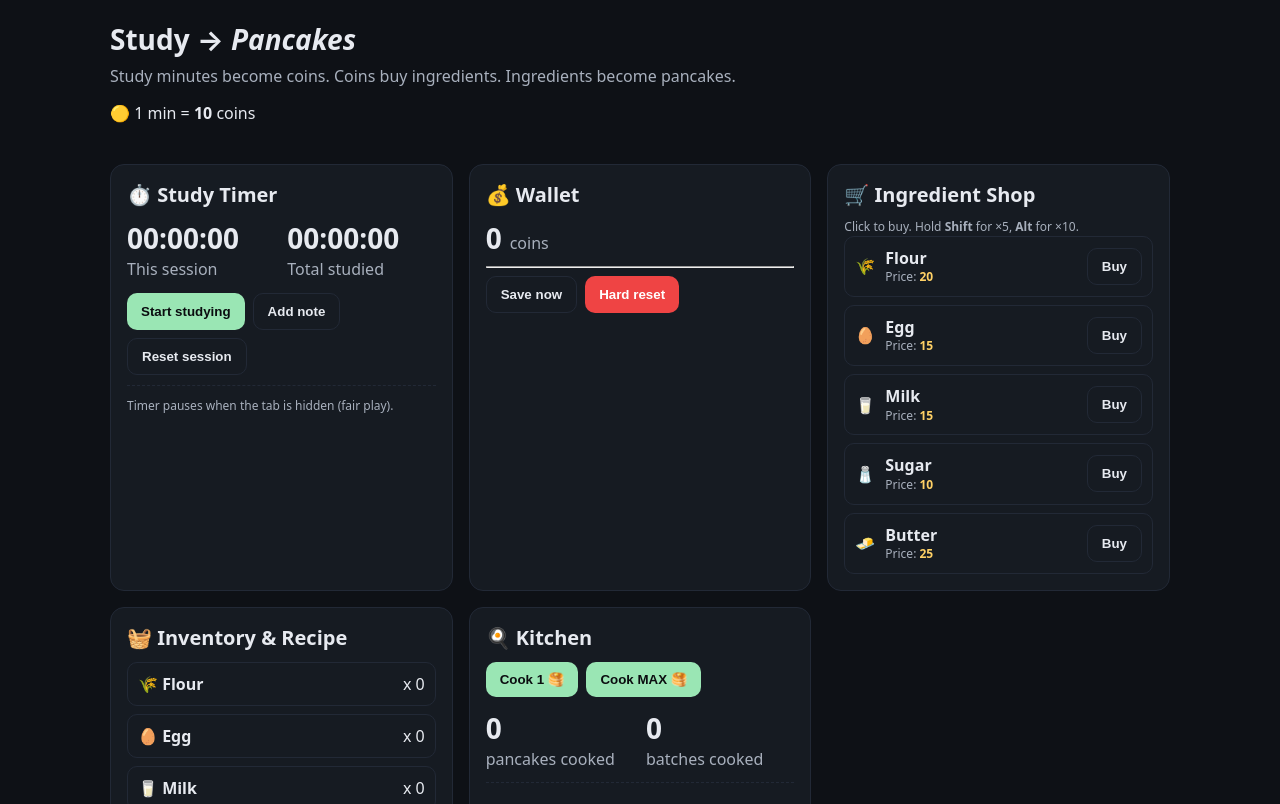
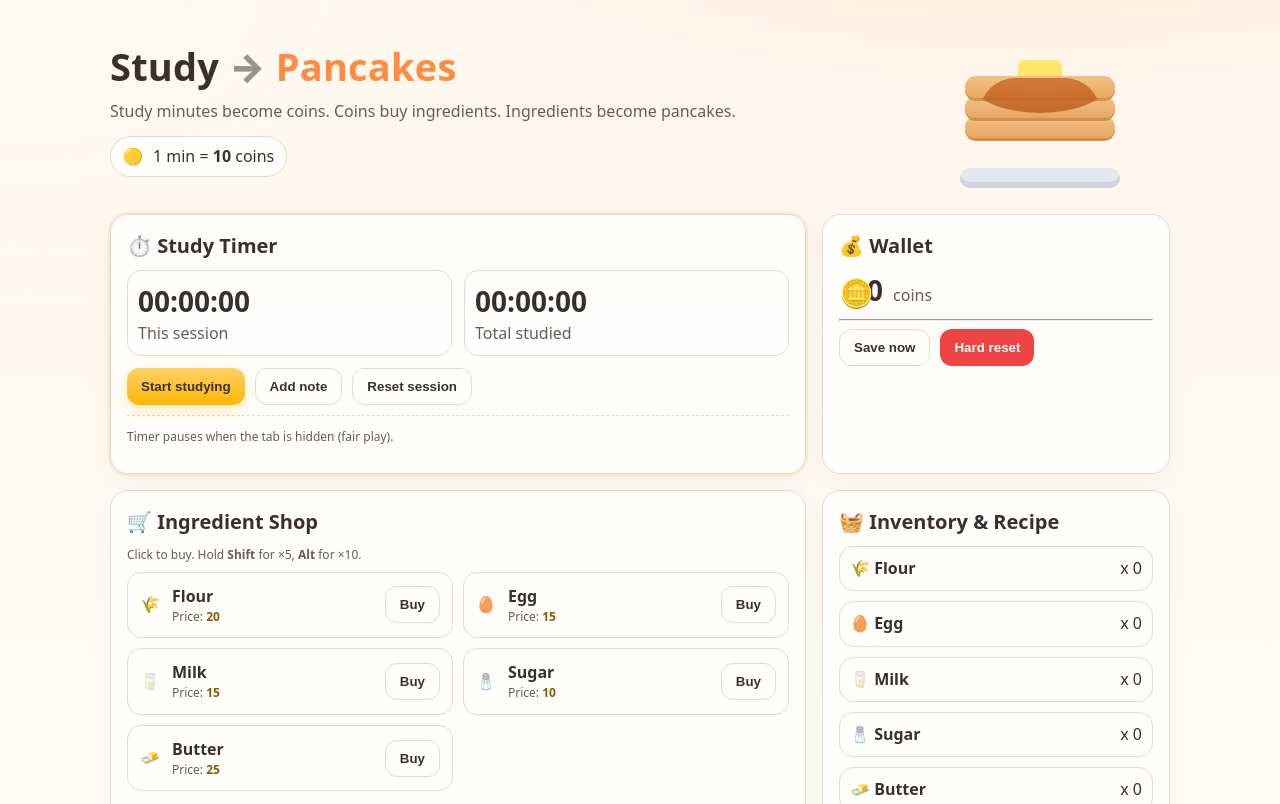
Before and after one commit to curacao1111/study, a plain HTML site: page index.html in a window 1280 px wide. Shown: the top 804 px of the page. Drawn offline with Linux system fonts and the light colour scheme.

Commit message:
Update styles.css

```diff
--- a/styles.css
+++ b/styles.css
@@ -1,41 +1,99 @@
+/* --- Theme --- */
 :root{
-  --bg:#0e1116; --fg:#e7eaf0; --muted:#a8b0bd;
-  --card:#161b22; --line:#222936; --accent:#9ae6b4;
-  --accent2:#ffd166; --danger:#ef4444;
+  --bg1:#fff6ec; --bg2:#ffe1b5; --glass:#ffffffbb; --glass2:#ffffff88;
+  --fg:#3b2f2a; --muted:#6b5b55;
+  --line:#e9d7c8;
+  --primary:#ffb703; /* maple */
+  --success:#8bd17c;
+  --danger:#ef4444;
+  --accent:#ff8c42; /* syrup */
 }
+
 *{box-sizing:border-box}
-html,body{margin:0;padding:0;background:var(--bg);color:var(--fg);font:16px/1.4 system-ui,-apple-system,Segoe UI,Roboto,Arial}
+html,body{margin:0;padding:0;font:16px/1.45 ui-sans-serif,system-ui,-apple-system,Segoe UI,Roboto,Arial;color:var(--fg);
+  background: radial-gradient(1200px 600px at 80% -20%, var(--bg2), transparent 60%),
+              radial-gradient(1200px 600px at 0% 0%, #fffaf3, transparent 55%),
+              linear-gradient(180deg, var(--bg1), #fff);
+  min-height:100dvh;
+}
 .wrap{max-width:1100px;margin:0 auto;padding:20px}
-h1{margin:0 0 6px;font-size:28px}
-h2{margin:0 0 10px;font-size:20px}
-h3{margin:16px 0 8px}
-.sub{color:var(--muted);margin:0 0 14px}
-.grid{display:grid;grid-template-columns:repeat(auto-fit,minmax(260px,1fr));gap:16px}
-.card{background:var(--card);border:1px solid var(--line);border-radius:14px;padding:16px}
-.row{display:flex;gap:8px;flex-wrap:wrap}
-.big{font-size:28px;font-weight:700}
+
+/* --- Header (pancake hero) --- */
+.hero-pancake{display:flex;align-items:center;justify-content:space-between;gap:24px;padding-top:28px;padding-bottom:6px}
+.hero-left .brand{font-size:38px;margin:0 0 6px;font-weight:900;letter-spacing:0.2px}
+.hero-left .brand em{font-style:normal;color:var(--accent)}
+.hero-left .brand span{opacity:.5}
+.sub{color:var(--muted);margin:0 0 12px}
+.badge{display:inline-flex;align-items:center;gap:10px;background:var(--glass);backdrop-filter: blur(6px);
+  border:1px solid var(--line);border-radius:999px;padding:8px 12px}
+.badge .coin{filter:drop-shadow(0 1px 0 rgba(0,0,0,.05))}
+
+/* Pancake stack */
+.hero-right{flex:0 0 260px;display:flex;justify-content:center;align-items:flex-end;height:160px}
+.stack{position:relative;width:180px;height:140px;animation:float 5s ease-in-out infinite}
+@keyframes float{0%,100%{transform:translateY(0)}50%{transform:translateY(-6px)}}
+.plate{position:absolute;bottom:0;left:50%;transform:translateX(-50%);
+  width:160px;height:20px;border-radius:12px;background:#e2e8f0;box-shadow:inset 0 -6px 0 #d1d5db}
+.cake{position:absolute;left:50%;transform:translateX(-50%);width:150px;height:22px;border-radius:12px;
+  background:linear-gradient(#f2c289,#e7a75e);box-shadow:0 3px 0 #d58e47}
+.cake:nth-child(2){bottom:50px}
+.cake:nth-child(3){bottom:70px}
+.cake:nth-child(4){bottom:90px}
+.butter{position:absolute;left:50%;bottom:110px;transform:translateX(-50%);width:44px;height:18px;border-radius:6px;
+  background:#ffe66d;box-shadow:0 2px 0 #e2c84b}
+.syrup{position:absolute;left:50%;bottom:40px;transform:translateX(-50%);width:120px;height:70px;border-radius:60px;
+  background:radial-gradient(80px 50px at 50% 0,#cc6b2c,transparent 60%), linear-gradient(#cc6b2c,#a8551b);opacity:.85;
+  clip-path:ellipse(60% 50% at 50% 0);filter:blur(.2px)}
+/* --- Grid & cards --- */
+.grid-balanced{display:grid;grid-template-columns:2fr 1fr;gap:16px}
+@media (max-width:980px){.grid-balanced{grid-template-columns:1fr}}
+.grid{gap:16px}
+.card{background:var(--glass);backdrop-filter: blur(10px);border:1px solid var(--line);border-radius:18px;padding:16px;box-shadow:0 8px 24px #0000000a}
+.card.focus{outline:2px solid #ffd28a66}
+.kitchen .stat .big{font-variant-numeric:tabular-nums}
+
+/* --- Typography & UI bits --- */
+h1,h2,h3{margin:0 0 10px}
+h2{font-size:20px}
+h3{font-size:16px}
+.row{display:flex;gap:10px;flex-wrap:wrap}
+.big{font-size:28px;font-weight:800}
 .muted{color:var(--muted)}
 .tiny{font-size:12px}
 
-.btn{background:var(--accent);color:#0b0d10;border:0;padding:10px 14px;border-radius:10px;font-weight:700;cursor:pointer}
-.btn:hover{filter:brightness(1.05)}
+/* Buttons */
+.btn{border:0;border-radius:12px;padding:10px 14px;font-weight:800;cursor:pointer;transition:transform .04s ease, box-shadow .2s}
+.btn:hover{transform:translateY(-1px)}
+.btn:active{transform:translateY(0)}
+.btn.primary{background:linear-gradient(180deg,#ffd166,#ffb703);color:#3b2f2a;box-shadow:0 6px 16px #ffb70342}
+.btn.success{background:linear-gradient(180deg,#b7f0a3,#8bd17c);color:#18421a;box-shadow:0 6px 16px #8bd17c42}
 .btn.ghost{background:transparent;color:var(--fg);border:1px solid var(--line)}
-.btn.danger{background:var(--danger);color:white}
+.btn.danger{background:var(--danger);color:#fff}
 
+/* Timer & wallet */
 .timer{display:grid;grid-template-columns:1fr 1fr;gap:12px;margin:8px 0 12px}
-.wallet{display:flex;align-items:baseline;gap:8px}
+.timebox{background:var(--glass2);border:1px solid var(--line);border-radius:14px;padding:10px}
+.wallet{display:flex;align-items:baseline;gap:10px}
+.coin-count{position:relative;padding-left:28px}
+.coin-count::before{content:'🪙';position:absolute;left:0;top:2px;}
 
-.notes{list-style:none;padding:0;margin:10px 0 0;max-height:120px;overflow:auto;border-top:1px dashed var(--line)}
+/* Notes */
+.notes{list-style:none;padding:0;margin:10px 0 0;max-height:140px;overflow:auto;border-top:1px dashed var(--line)}
 .notes li{padding:6px 0;border-bottom:1px dashed var(--line);font-size:14px}
 .notes time{color:var(--muted);margin-right:6px}
 
-.shop{display:grid;grid-template-columns:repeat(auto-fit,minmax(200px,1fr));gap:8px}
-.item{display:flex;justify-content:space-between;align-items:center;padding:10px;border:1px solid var(--line);border-radius:10px}
-.item .left{display:flex;gap:10px;align-items:center}
-.price{color:var(--accent2);font-weight:700}
-.inv{display:grid;grid-template-columns:repeat(auto-fit,minmax(160px,1fr));gap:8px}
-.inv .slot{border:1px solid var(--line);border-radius:10px;padding:10px;display:flex;justify-content:space-between;align-items:center}
-.recipe ul{margin:6px 0 0 18px}
+/* Shop & Inventory */
+.shop{display:grid;grid-template-columns:repeat(auto-fit,minmax(220px,1fr));gap:10px;margin-top:8px}
+.item{display:flex;justify-content:space-between;align-items:center;padding:12px;border:1px solid var(--line);border-radius:14px;background:#fffefb99}
+.item .left{display:flex;gap:12px;align-items:center}
+.price{color:#8a5a00;font-weight:800}
+.inv{display:grid;grid-template-columns:repeat(auto-fit,minmax(180px,1fr));gap:10px;margin-top:8px}
+.inv .slot{border:1px solid var(--line);border-radius:14px;padding:10px;display:flex;justify-content:space-between;align-items:center;background:#fffefb88}
+
+/* Stats & log */
 .stats{display:grid;grid-template-columns:1fr 1fr;gap:12px;margin:12px 0}
+.stat{background:var(--glass2);border:1px solid var(--line);border-radius:14px;padding:10px}
 .log{margin-top:10px;padding-top:10px;border-top:1px dashed var(--line);min-height:40px;color:var(--muted);font-size:14px;max-height:150px;overflow:auto}
+
+/* Footer */
 .foot{border-top:1px solid var(--line);margin-top:18px;padding-top:14px;color:var(--muted)}
```
